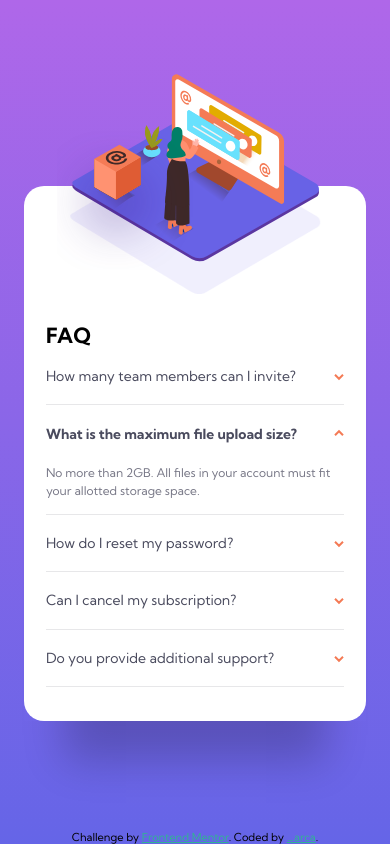
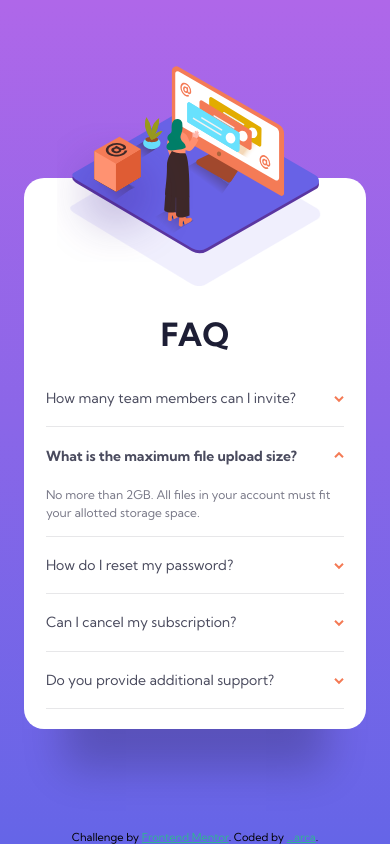
Before and after one commit to idesmar/Front-End-Mentor-Challenges, a plain HTML site: page index.html in a window 390 px wide. Drawn offline with Linux system fonts and the light colour scheme.

Commit message:
scss recompile

```diff
--- a/main.css
+++ b/main.css
@@ -219,14 +219,14 @@ ol {
     width: 100%;
   }
 }
-.main-container .faq-sect header {
+.main-container .faq-sect h2 {
   color: #1d1e35;
   font-weight: 700;
   font-size: 2rem;
   padding-bottom: 1.375rem;
 }
 @media (max-width: 78.125em) {
-  .main-container .faq-sect header {
+  .main-container .faq-sect h2 {
     text-align: center;
     padding-bottom: 1rem;
   }
```
